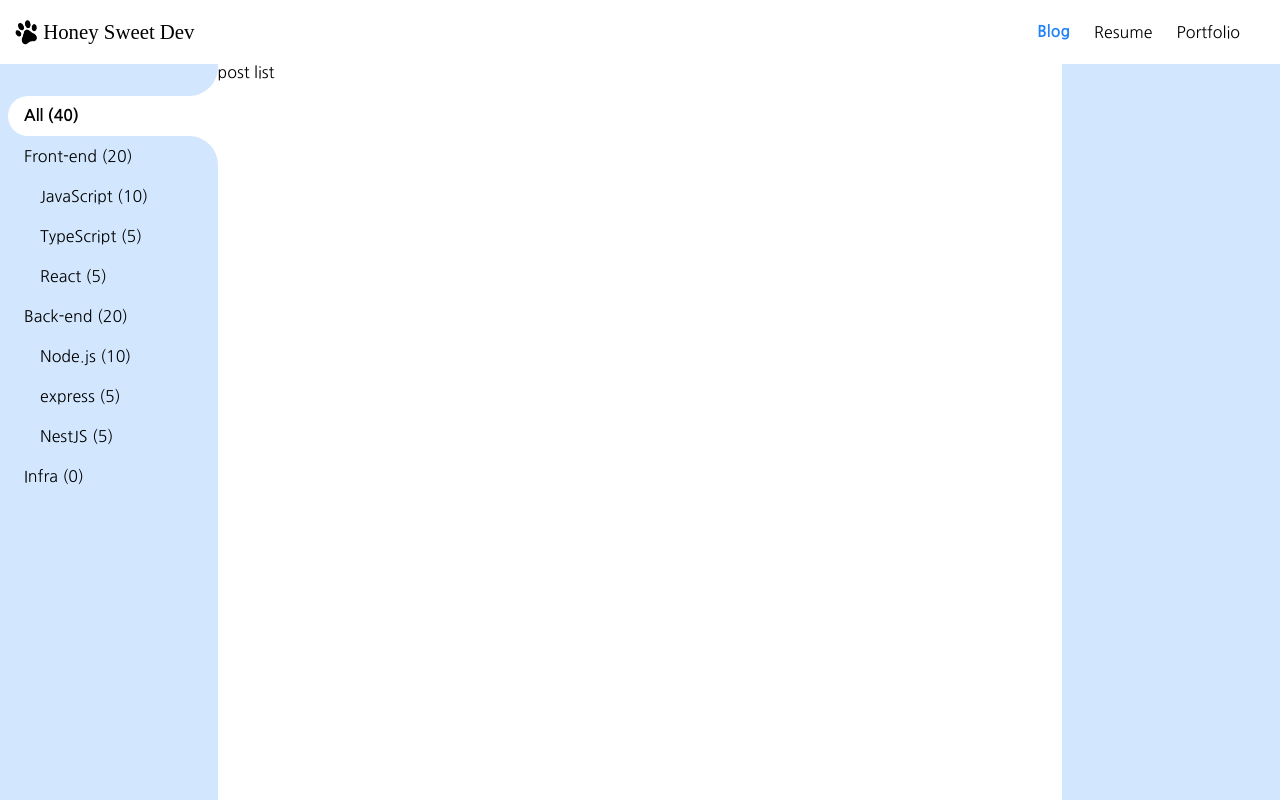
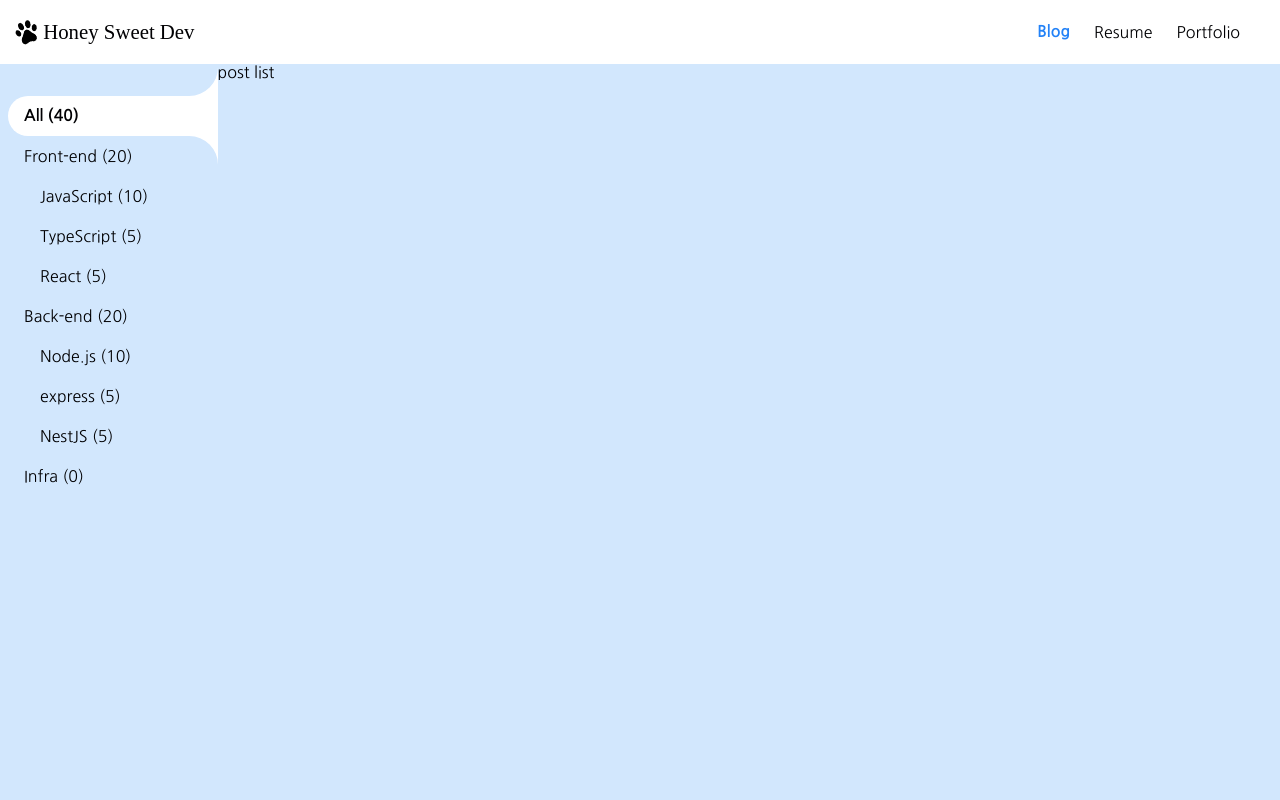
Before and after one commit to hani2057/honey-dev, a React (Vite) app: page / in a window 1280 px wide. Both pictures are taken after a click on the element "Blog". Built offline with nearby package versions, Linux system fonts and the light colour scheme; a web font is replaced by a local one.

Commit message:
refactor: change blog page structure

```diff
--- a/src/features/blog/components/category/style.ts
+++ b/src/features/blog/components/category/style.ts
@@ -2,8 +2,9 @@ import { COLORS } from "@styles/colors";
 import { css, styled } from "styled-components";
 
 const CategoryWrapper = styled.div`
-  width: 17%;
-  height: 100%;
+  width: 17vw;
+  height: calc(100vh - var(--nav-height));
+  position: fixed;
   padding: 2rem 0 0 0.5rem;
 `;
 
--- a/src/features/blog/index.tsx
+++ b/src/features/blog/index.tsx
@@ -7,13 +7,10 @@ import { BlogOutletWrapper } from "./style";
 
 export const BlogPage = () => {
   return (
-    <FlexDiv
-      justify="start"
-      style={{ height: "calc(100vh - var(--nav-height))" }}
-    >
+    <FlexDiv justify="start" align="start">
       {/* 카테고리 영역, 화면의 좌측 17% */}
       <Category />
-      {/* 컨텐츠 영역, 화면의 중앙 66% */}
+      {/* 컨텐츠 영역 */}
       <BlogOutletWrapper>
         <Outlet />
       </BlogOutletWrapper>
--- a/src/features/blog/style.ts
+++ b/src/features/blog/style.ts
@@ -1,10 +1,8 @@
 import { styled } from "styled-components";
 
 const BlogOutletWrapper = styled.div`
-  width: 66%;
-  height: 100%;
+  padding-left: 17vw;
   overflow-y: scroll;
-  background-color: #ffffff;
 
   -ms-overflow-style: none;
   scrollbar-width: none;
```
